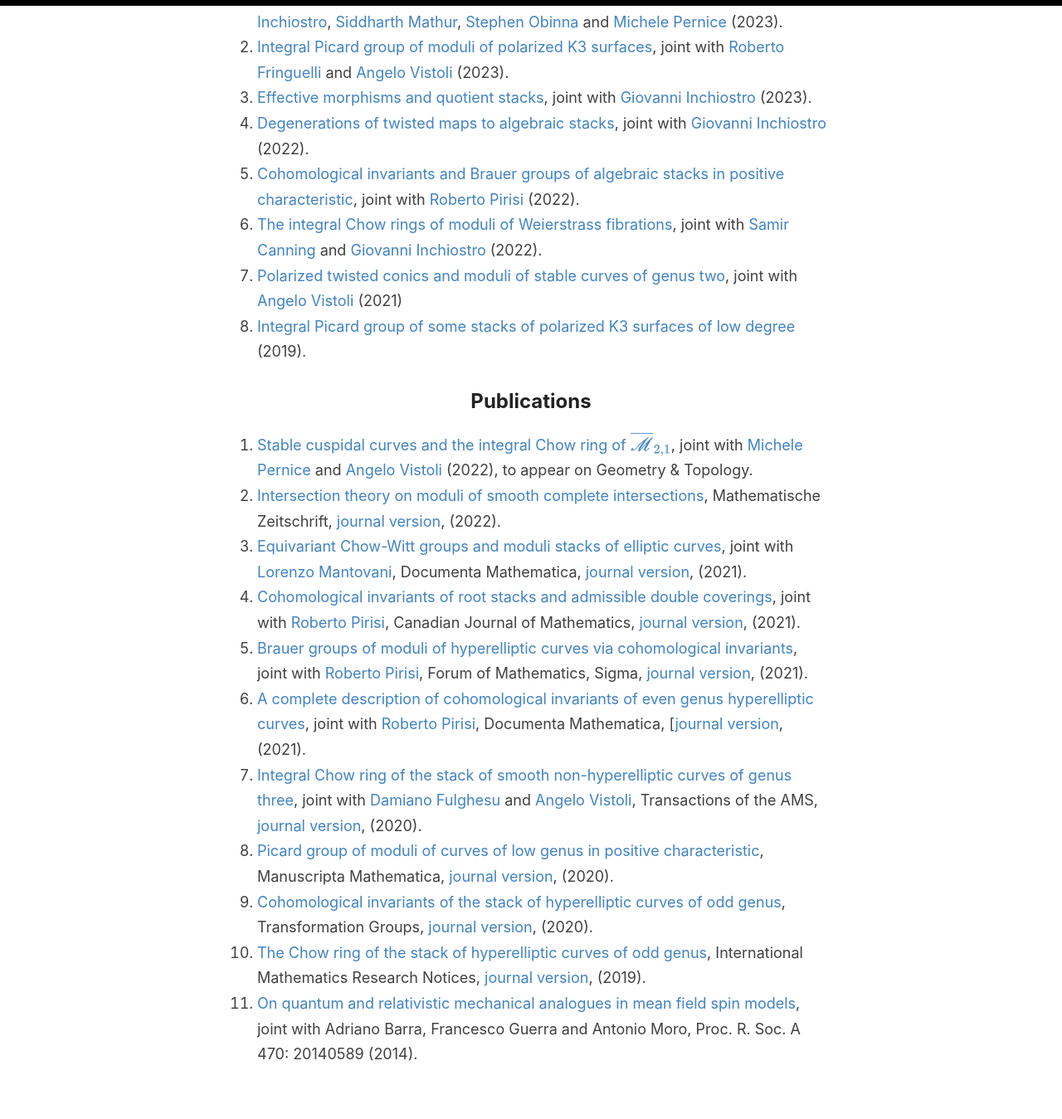
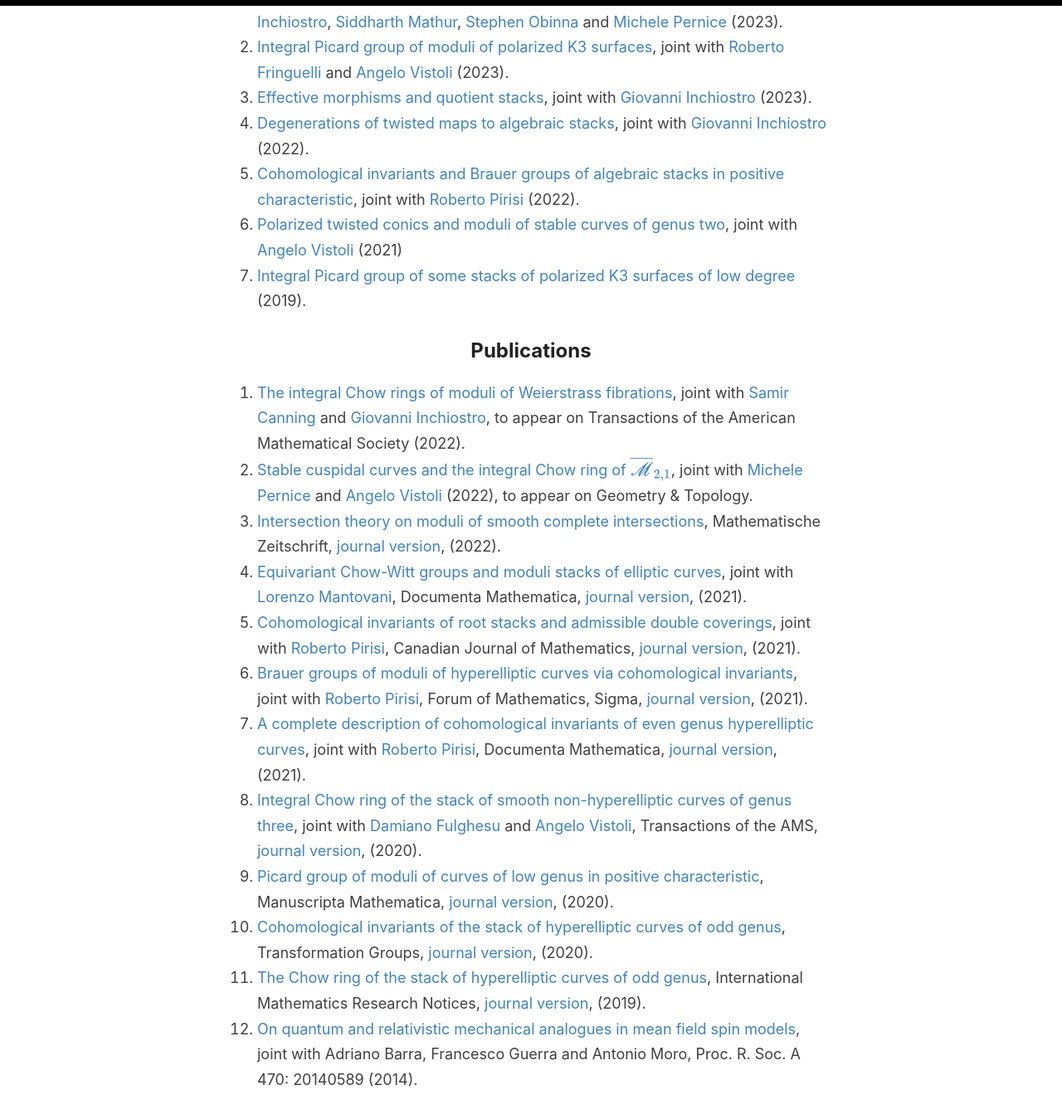
Before and after one commit to anddil/anddil.github.io, a Jekyll site: the page built from _pages/research.md, in a window 1280 px wide and 1400 px high, scrolled down 783 px. Shown: the top 1349 px of the window at 83% size. Built offline with Jekyll 4.4.1, drawn with Linux system fonts in a browser that asks for light colours.

Commit message:
Update research.md

```diff
--- a/_pages/research.md
+++ b/_pages/research.md
@@ -42,17 +42,17 @@
 1. [Effective morphisms and quotient stacks](https://arxiv.org/abs/2303.10751), joint with [Giovanni Inchiostro](https://sites.math.washington.edu/~ginchios/) (2023).
 1. [Degenerations of twisted maps to algebraic stacks](https://arxiv.org/abs/2210.03806), joint with [Giovanni Inchiostro](https://sites.math.washington.edu/~ginchios/) (2022).
 1. [Cohomological invariants and Brauer groups of algebraic stacks in positive characteristic](https://arxiv.org/abs/2207.08792), joint with [Roberto Pirisi](https://people.kth.se/~pirisi/) (2022).
-2. [The integral Chow rings of moduli of Weierstrass fibrations](https://arxiv.org/abs/2204.05524), joint with [Samir Canning](https://mathweb.ucsd.edu/~srcannin/) and [Giovanni Inchiostro](https://sites.math.washington.edu/~ginchios/) (2022).
 4. [Polarized twisted conics and moduli of stable curves of genus two](https://arxiv.org/abs/2103.13204), joint with [Angelo Vistoli](http://homepage.sns.it/vistoli/) (2021)
 5. [Integral Picard group of some stacks of polarized K3 surfaces of low degree](https://arxiv.org/abs/1910.08758) (2019).
 
 ## Publications
+1. [The integral Chow rings of moduli of Weierstrass fibrations](https://arxiv.org/abs/2204.05524), joint with [Samir Canning](https://people.math.ethz.ch/~scanning/) and [Giovanni Inchiostro](https://sites.math.washington.edu/~ginchios/), to appear on Transactions of the American Mathematical Society (2022).
 1. [Stable cuspidal curves and the integral Chow ring of $\overline{\mathscr{M}}_{2,1}$](https://arxiv.org/abs/2108.03680), joint with [Michele Pernice](https://michelepernice.github.io/home.html) and [Angelo Vistoli](http://homepage.sns.it/vistoli/) (2022), to appear on Geometry & Topology.
 5. [Intersection theory on moduli of smooth complete intersections](https://arxiv.org/abs/2201.06024), Mathematische Zeitschrift, [journal version](https://doi.org/10.1007/s00209-023-03299-2), (2022).
 1. [Equivariant Chow-Witt groups and moduli stacks of elliptic curves](https://arxiv.org/abs/2107.02305), joint with [Lorenzo Mantovani](http://user.math.uzh.ch/mantovani/index.html), Documenta Mathematica, [journal version](https://doi.org/10.4171/DM/911), (2021).
 7. [Cohomological invariants of root stacks and admissible double coverings](https://arxiv.org/abs/2009.07671), joint with [Roberto Pirisi](https://people.kth.se/~pirisi/), Canadian Journal of Mathematics, [journal version](https://doi.org/10.4153/S0008414X21000602), (2021).
 8. [Brauer groups of moduli of hyperelliptic curves via cohomological invariants](https://arxiv.org/abs/2002.11065), joint with [Roberto Pirisi](https://people.kth.se/~pirisi/), Forum of Mathematics, Sigma, [journal version](https://doi.org/10.1017/fms.2021.55), (2021).
-9. [A complete description of cohomological invariants of even genus hyperelliptic curves](https://arxiv.org/abs/1911.04005), joint with [Roberto Pirisi](https://people.kth.se/~pirisi/), Documenta Mathematica, [[journal version](https://doi.org/10.25537/dm.2021v26.199-230), (2021).
+9. [A complete description of cohomological invariants of even genus hyperelliptic curves](https://arxiv.org/abs/1911.04005), joint with [Roberto Pirisi](https://people.kth.se/~pirisi/), Documenta Mathematica, [journal version](https://doi.org/10.25537/dm.2021v26.199-230), (2021).
 10. [Integral Chow ring of the stack of smooth non-hyperelliptic curves of genus three](https://arxiv.org/abs/2004.00052), joint with [Damiano Fulghesu](http://web.mnstate.edu/fulghesu/index.html) and [Angelo Vistoli](http://homepage.sns.it/vistoli/), Transactions of the AMS, [journal version](https://doi.org/10.1090/tran/8354), (2020).
 11. [Picard group of moduli of curves of low genus in positive characteristic](https://arxiv.org/abs/1812.01913), Manuscripta Mathematica, [journal version](https://doi.org/10.1007/s00229-020-01212-3), (2020).
 12. [Cohomological invariants of the stack of hyperelliptic curves of odd genus](https://arxiv.org/abs/1804.02216), Transformation Groups, [journal version](https://doi.org/10.1007/s00031-020-09598-w), (2020).
```
